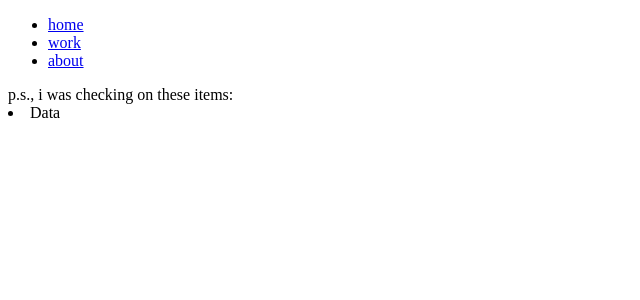
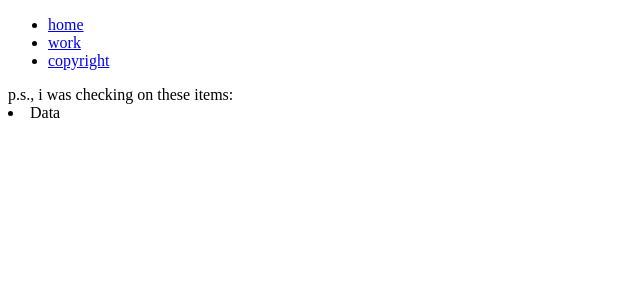
Before and after one commit to lanyixiao/WebS19, a Jekyll site: the page built from index.html, in a window 1280 px wide. Shown: the top 300 px of the page, without its empty margins (0-640 px from the left). Built offline with Jekyll 4.4.1, drawn with Linux system fonts in a browser that asks for light colours.

Commit message:
Update navigation.yaml

```diff
--- a/_data/navigation.yaml
+++ b/_data/navigation.yaml
@@ -2,5 +2,5 @@
   link: /
 - name: work
   link: /work/
-- name: about
-  link: /about/
+- name: copyright
+  link: /copyright/
```
